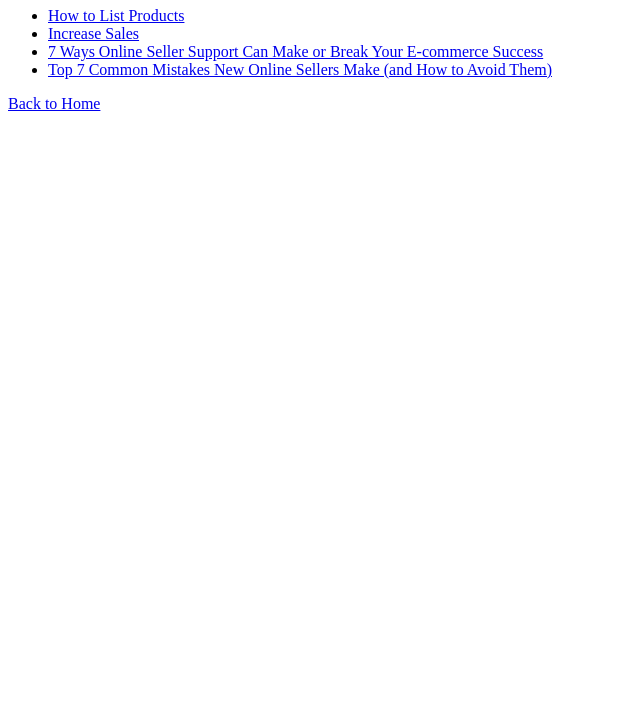
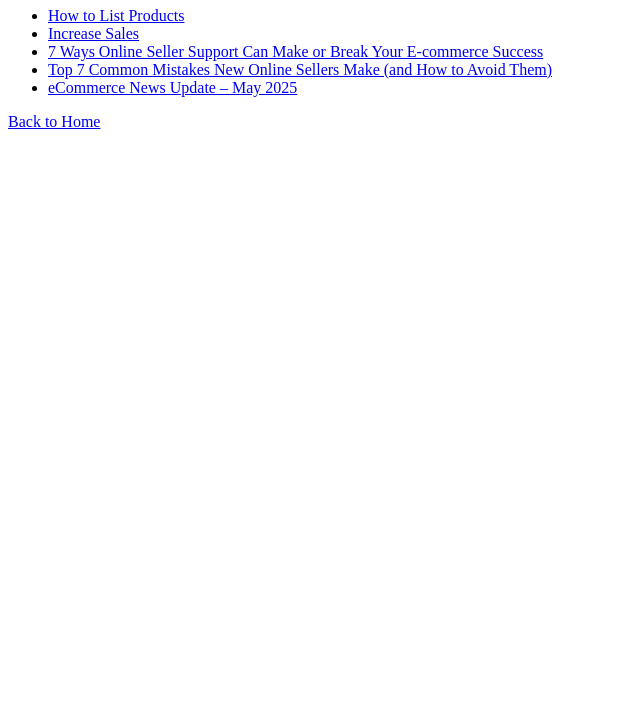
Before and after one commit to sandeep05-git/seller-support, a plain HTML site: page blogpages/index.html in a window 1280 px wide. Shown: the part 73-800 px from the top of the page, without its empty margins (0-640 px from the left). Drawn offline with Linux system fonts and the light colour scheme.

Commit message:
Update index.html

```diff
--- a/blogpages/index.html
+++ b/blogpages/index.html
@@ -13,6 +13,7 @@
     <li><a href="post3.html">Increase Sales</a></li>
     <li><a href="post4.html">7 Ways Online Seller Support Can Make or Break Your E-commerce Success</a></li>
     <li><a href="post5.html">Top 7 Common Mistakes New Online Sellers Make (and How to Avoid Them)</a></li>
+    <li><a href="post6.html">eCommerce News Update – May 2025</a></li>
  <!-- Add more blog posts here -->
   </ul>
 
```
